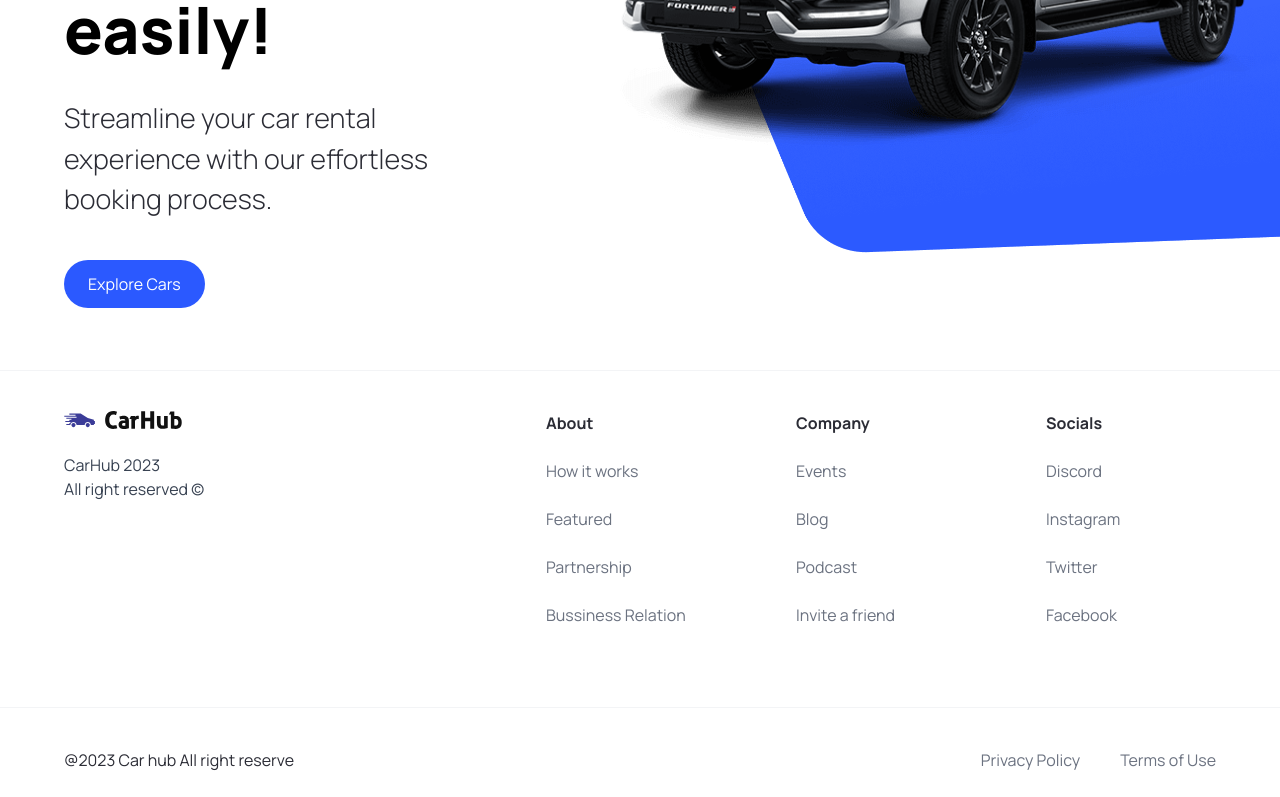
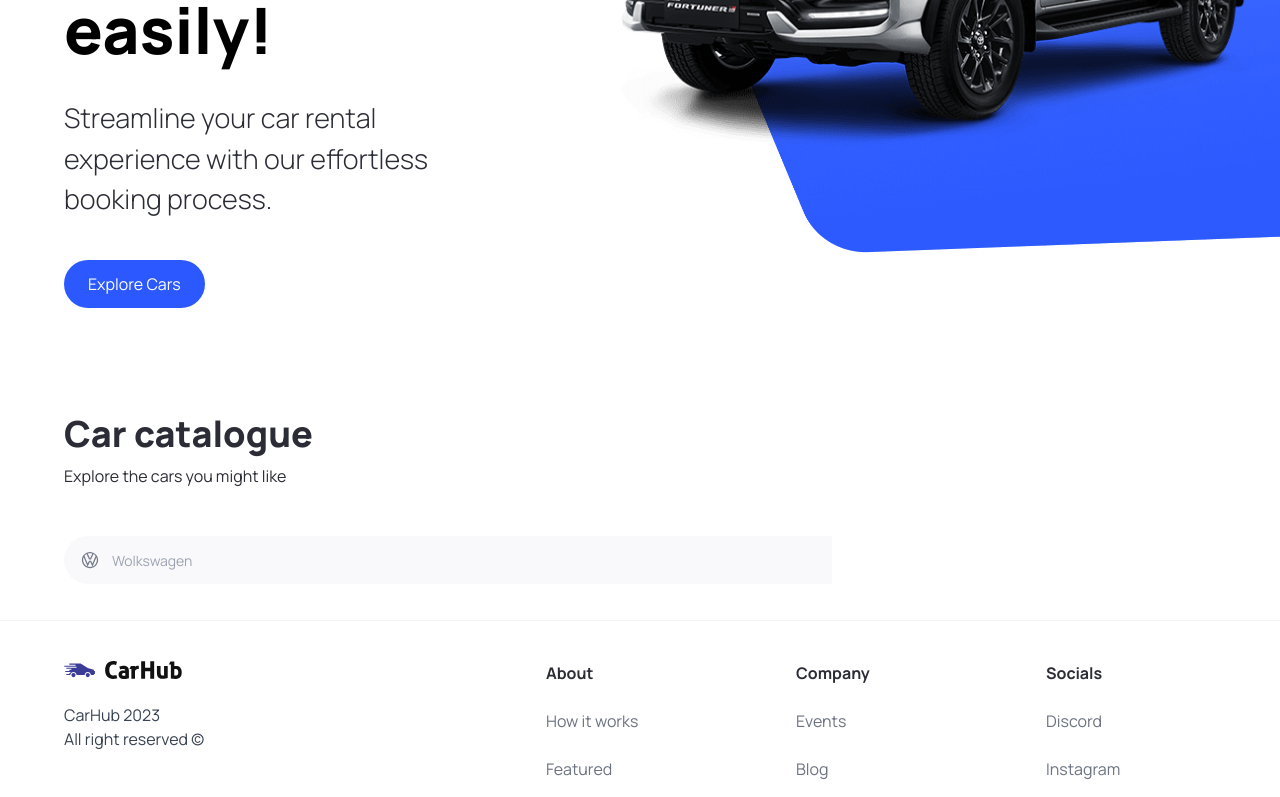
Before and after one commit to Animasso/Car-shop-nextJS, a Next.js app: page / in a window 1280 px wide. Shown: the part 450-1247 px from the top of the page. Built offline with nearby package versions, Linux system fonts and the light colour scheme.

Commit message:
add: filtering

```diff
--- a/app/page.tsx
+++ b/app/page.tsx
@@ -1,9 +1,24 @@
 import Image from 'next/image'
-import { Hero } from '@/components'
+import { CustomFilter, Hero, SearchBar } from '@/components'
+
 export default function Home() {
   return (
     <main className=" overflow-hidden">
       <Hero />
+      <div className=' mt-12 padding-x padding-y max-width' id='discover'>
+        <div className='home__text-container'>
+          <h1 className=' text-4xl font-extrabold'>Car catalogue</h1>
+          <p className=''>Explore the cars you might like</p>
+        </div>
+        <div className=' home__filters'>
+          <SearchBar />
+          <div className='home__filter-container'>
+            <CustomFilter title="fuel" />
+            <CustomFilter title="year" />
+
+          </div>
+        </div>
+      </div>
     </main>
   )
 }
--- /dev/null
+++ b/components/CustomFilter.tsx
@@ -0,0 +1,11 @@
+import React from 'react'
+import { CustomFilterProps } from '@/types'
+const CustomFilter = ({ title }: CustomFilterProps) => {
+    return (
+        <div>
+            {/* {title} */}
+        </div>
+    )
+}
+
+export default CustomFilter
--- /dev/null
+++ b/components/SearchBar.tsx
@@ -0,0 +1,18 @@
+"use client"
+import { SearchManufacturer } from './'
+import { useState } from 'react'
+const SearchBar = () => {
+    const [manufacturer, setManufacturer] = useState("")
+    const handleSearch = () => {
+
+    }
+    return (
+        <form className='searchbar' onSubmit={handleSearch}>
+            <div className=' searchbar__item'>
+                <SearchManufacturer manufacturer={manufacturer} setManufacturer={setManufacturer} />
+            </div>
+        </form>
+    )
+}
+
+export default SearchBar
--- /dev/null
+++ b/components/SearchManufacturer.tsx
@@ -0,0 +1,67 @@
+"use client"
+import { Fragment, useState } from 'react'
+import Image from 'next/image'
+import { ManufacturerProps } from '@/types'
+import { Combobox, Transition } from '@headlessui/react'
+import { manufacturers } from '@/constants'
+
+const SearchManufacturer = ({ manufacturer, setManufacturer }: ManufacturerProps) => {
+    const [query, setQuery] = useState('')
+    const filteredManufacturer =
+        query === ''
+            ? manufacturers
+            : manufacturers.filter((manufacturer) =>
+                manufacturer.toLowerCase().replace(/\s+/g, '').includes(query.toLowerCase().replace(/\s+/g, ''))
+            )
+
+    return (
+        <div className='search-manufacturer'>
+            <Combobox value={manufacturer} onChange={setManufacturer}>
+                <div className='relative w-full'>
+                    <Combobox.Button className='absolute top-[14px]'>
+                        <Image src='/car-logo.svg' alt='logo' width={20} height={20} className='ml-4' />
+                    </Combobox.Button>
+                    <Combobox.Input
+                        className='search-manufacturer__input'
+                        placeholder='Wolkswagen'
+                        displayValue={(manufacturer: string) => manufacturer}
+                        onChange={(e) => setQuery(e.target.value)}
+                    />
+                    <Transition
+                        as={Fragment}
+                        leave='transition ease-in duration-100'
+                        leaveFrom='opacity-100'
+                        leaveTo='opacity-0'
+                        afterLeave={() => setQuery('')}
+                    >
+                        <Combobox.Options>
+                            {filteredManufacturer.map((item) => (
+                                <Combobox.Option
+                                    key={item}
+                                    value={item}
+                                    className={({ active }) => `relative search-manufacturer__option ${active ? 'bg-primary-blue text-white' : 'text-gray-900'}`}
+                                >
+                                    {({ active, selected }) => (
+                                        <div className={`relative search-manufacturer__option ${active ? 'bg-primary-blue text-white' : 'text-gray-900'}`}>
+                                            <span className={`block truncate ${selected ? 'font-medium' : 'font-normal'}`}>{item}</span>
+                                            {selected && (
+                                                <span
+                                                    className={`absolute inset-y-0 left-0 flex items-center pl-3 ${active ? 'text-white' : 'text-teal-600'
+                                                        }`}
+                                                >
+                                                    {/* Icon or content for selected option */}
+                                                </span>
+                                            )}
+                                        </div>
+                                    )}
+                                </Combobox.Option>
+                            ))}
+                        </Combobox.Options>
+                    </Transition>
+                </div>
+            </Combobox>
+        </div>
+    )
+}
+
+export default SearchManufacturer
--- a/components/index.ts
+++ b/components/index.ts
@@ -2,4 +2,8 @@
 import CustomButton from "./CustomButton";
 import NavBar from "./NavBar"
 import Footer from "./Footer";
-export  {Hero,CustomButton,NavBar,Footer}
+import CustomFilter from "./CustomFilter";
+import SearchBar from "./SearchBar";
+import SearchManufacturer from "./SearchManufacturer";
+
+export  {Hero,CustomButton,NavBar,Footer,SearchBar,CustomFilter,SearchManufacturer}
--- a/package.json
+++ b/package.json
@@ -9,6 +9,7 @@
     "lint": "next lint"
   },
   "dependencies": {
+    "@headlessui/react": "^1.7.15",
     "@types/node": "20.4.1",
     "@types/react": "18.2.14",
     "@types/react-dom": "18.2.6",
```
Also changed, not shown: types/index.ts (+8 -0 lines), 1 other file (tests, documents, lock files or other folders).
